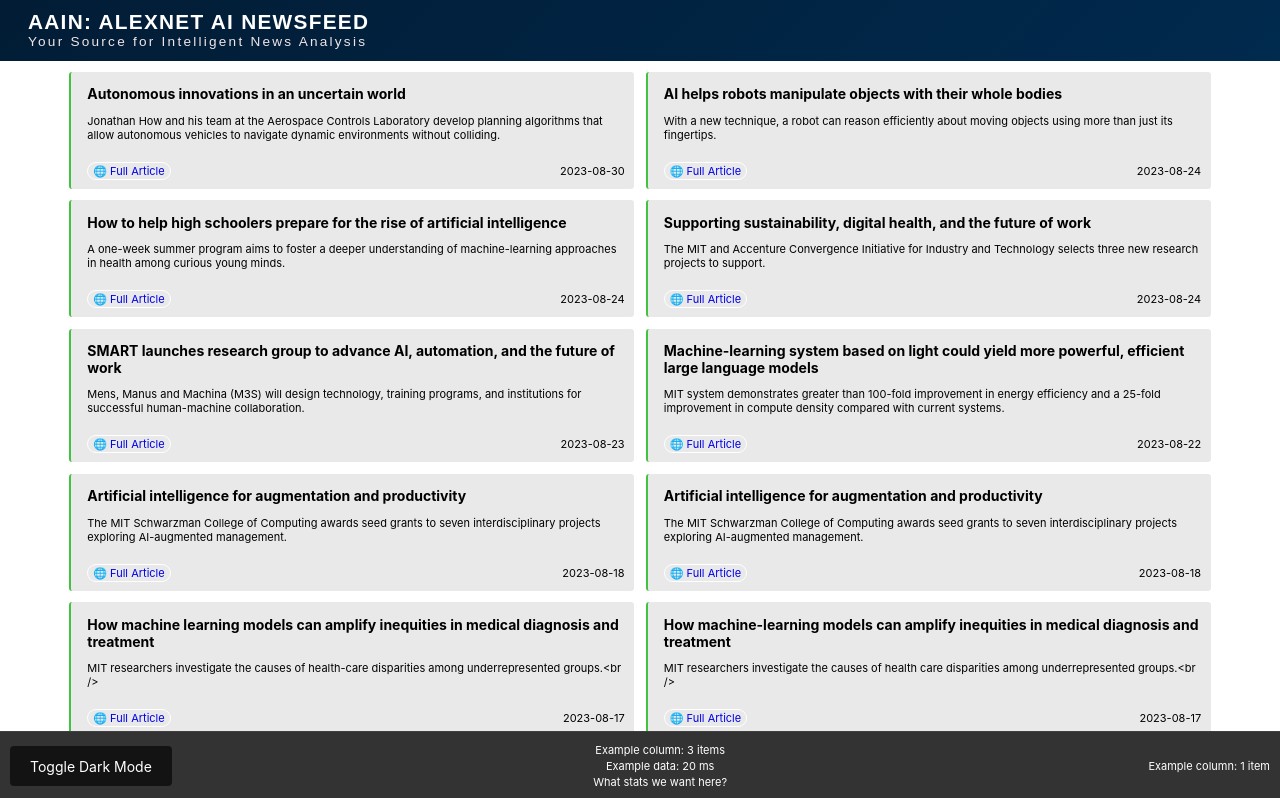
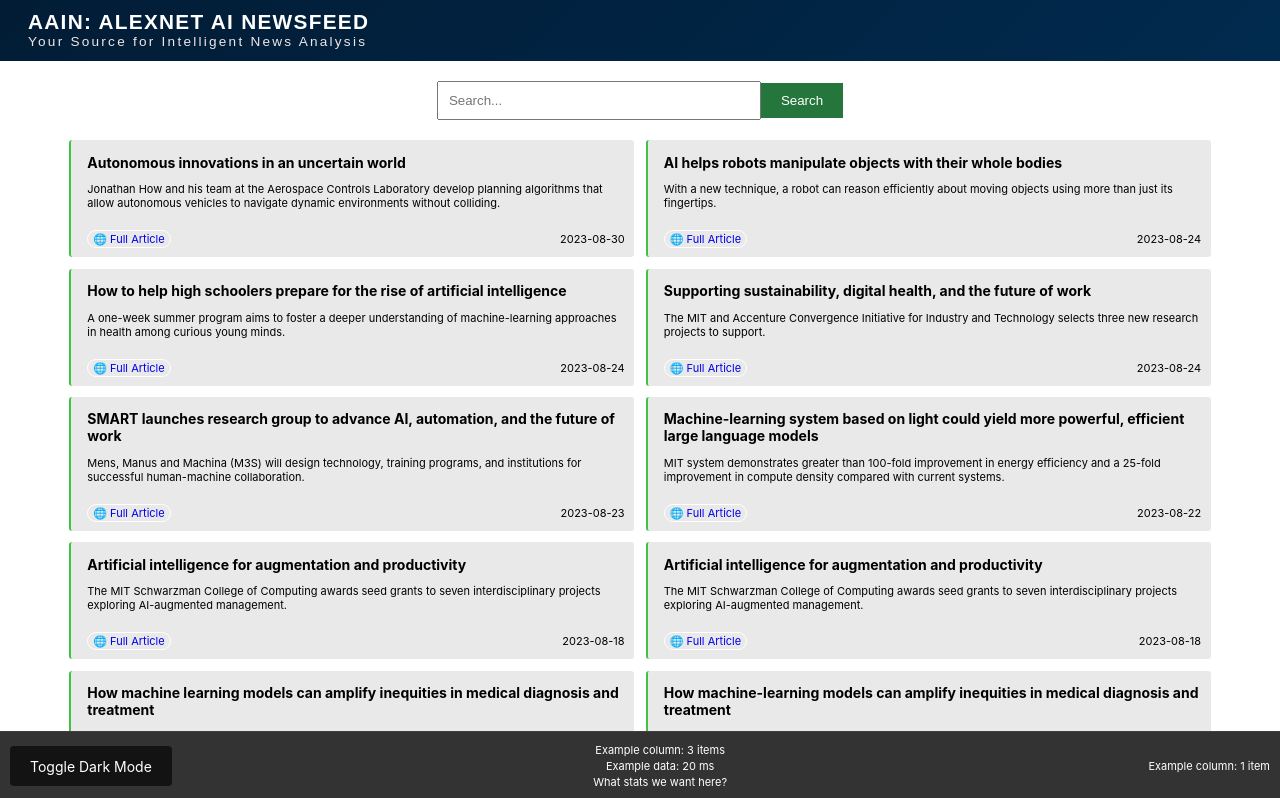
Before and after one commit to OlofHarrysson/iths-data-engineering-group-alexnet, a React (Create React App) app in the folder app/: page / in a window 1280 px wide. Shown: the top 798 px of the page. Built offline with nearby package versions, Linux system fonts and the light colour scheme.

Commit message:
Simple search bar
Added a simple searchbar to the dashboard. WIP

```diff
--- a/app/src/App.css
+++ b/app/src/App.css
@@ -133,3 +133,23 @@ body {
   margin-bottom: -10px;
   text-align: center;
 }
+
+/* Search bar styles */
+#search-bar {
+  text-align: center;
+
+  margin: 20px;
+}
+
+#search-input {
+  padding: 10px;
+  width: 300px;
+}
+
+button {
+  padding: 10px 20px;
+  background-color: #24763c;
+  color: #ffffff;
+  border: none;
+  cursor: pointer;
+}
--- a/app/src/App.js
+++ b/app/src/App.js
@@ -19,6 +19,18 @@ function App() {
     <div className={darkMode ? 'dark-mode' : ''}>
       <Header />
 
+      {/* Add the Search bar */}
+      <div id="search-bar">
+        <form>
+          <input
+            type="text"
+            id="search-input"
+            placeholder="Search..."
+          />
+          <button type="submit">Search</button>
+        </form>
+      </div>
+
       <div className="card-space">
         {jsonData.map((item, index) => (
           <ArticleCard key={index} item={item} darkMode={darkMode} />
```
